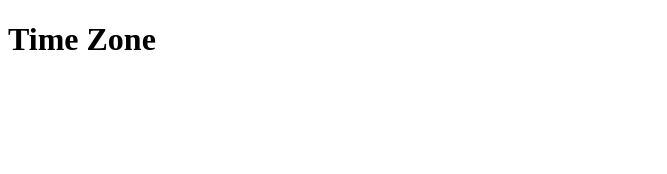
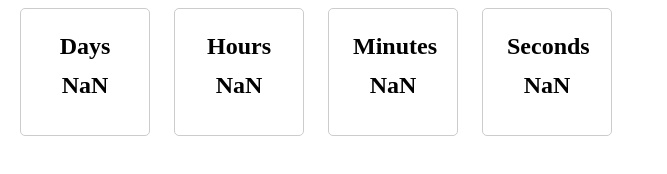
Before and after one commit to interdevgis/CountDowns, a plain HTML site: page index.html in a window 1280 px wide. Shown: the whole page, without its empty margins (0-667 px from the left). Drawn offline with nearby package versions, Linux system fonts and the light colour scheme.

Commit message:
First batch

```diff
--- a/cnt.js
+++ b/cnt.js
@@ -1 +1,25 @@
-alert('sss')
+const urlParams = new URLSearchParams(window.location.search);
+const offsetHour = parseInt(urlParams.get('h'));
+const theDays = document.getElementById('days');
+const theHrs = document.getElementById('hrs');
+const theMin = document.getElementById('min');
+const theSec = document.getElementById('sec');
+
+const setNumbers = arg => {
+    return arg.toString().length === 1 ? "0"+arg : arg;
+}
+
+
+const a = moment([urlParams.get('y'), urlParams.get('m')-1, urlParams.get('d'), offsetHour, urlParams.get('mi'), 0, 0]);
+let b = moment();
+setInterval(function(){
+    b = moment();
+    let days = a.diff(b, 'days');
+    let hrs = ( a.diff(b, 'hours')%24);
+    let mins = (a.diff(b, 'minutes')%60);
+    let secs = a.diff(b, 'seconds')%60;
+    theDays.innerHTML = setNumbers(days);
+    theHrs.innerHTML = setNumbers(hrs);
+    theMin.innerHTML = setNumbers(mins);
+    theSec.innerHTML = setNumbers(secs);
+}, 1000);
--- a/index.html
+++ b/index.html
@@ -6,7 +6,48 @@
     <title>Count Down</title>
 </head>
 <body>
-    <h1>Time Zone</h1>
+    <div class='row'>
+        <div class='square'>
+            <div class='section'>Days</div>
+            <div id='days' class='section'></div>
+        </div>
+        <div class='square'>
+            <div class='section'>Hours</div>
+            <div id='hrs' class='section'></div>
+        </div>
+        <div class='square'>
+            <div class='section'>Minutes</div>
+            <div id='min' class='section'></div>
+        </div>
+        <div class='square'>
+            <div class='section'>Seconds</div>
+            <div id='sec' class='section'></div>
+        </div>
+    </div>
+
+    <script src="https://cdnjs.cloudflare.com/ajax/libs/moment.js/2.27.0/moment.min.js" integrity="sha512-rmZcZsyhe0/MAjquhTgiUcb4d9knaFc7b5xAfju483gbEXTkeJRUMIPk6s3ySZMYUHEcjKbjLjyddGWMrNEvZg==" crossorigin="anonymous"></script>
     <script src="./cnt.js" type="text/javascript"></script>
+    <style>
+        .row{
+            display: flex;
+            flex-direction: row;
+            justify-content: flex-start;
+        }
+        .row div{
+            text-align: center;
+        }
+        .section{
+            width:80px;
+            margin-bottom: 12px;
+        }
+        .square{
+            border:1px solid #ccc;
+            border-radius: 5px;
+            padding:24px;
+            font-weight:bold;
+            font-size:24px;
+            margin:0 12px;
+        }
+    </style>
 </body>
 </html>
```
Also changed, not shown: 1 other file.
